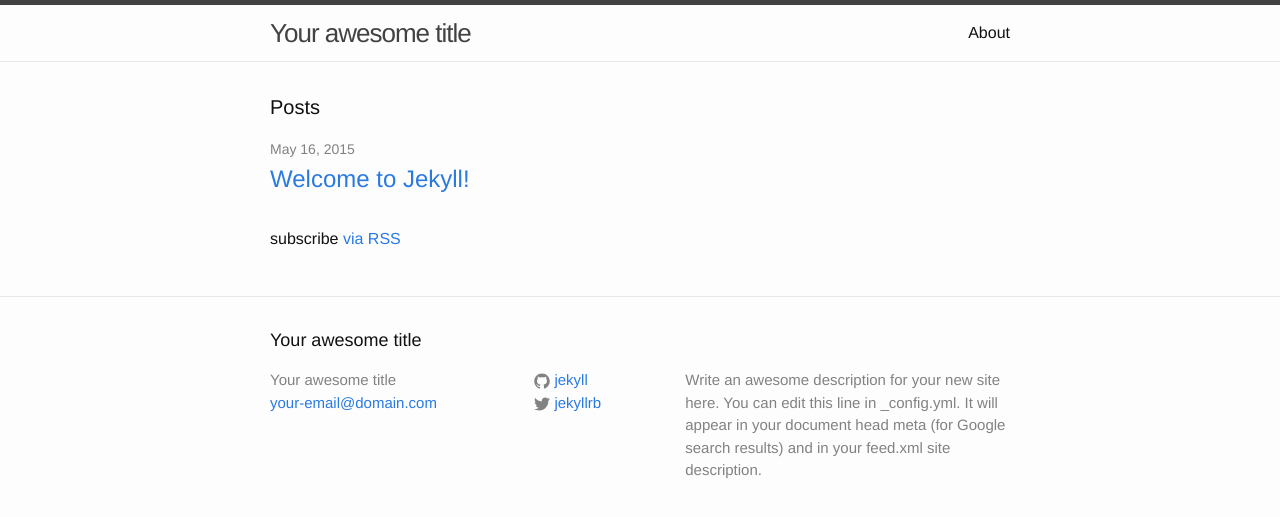
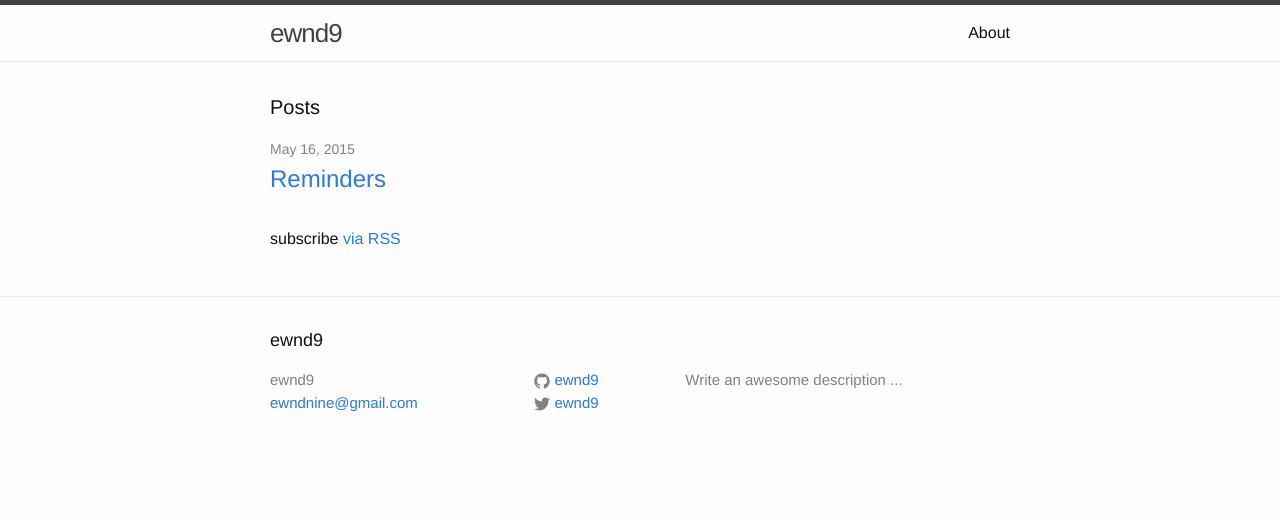
Before and after one commit to ewnd9/ewnd9.github.io, a Jekyll site: the page built from index.html, in a window 1280 px wide. Shown: the top 517 px of the page. Built offline with Jekyll 4.4.1, drawn with Linux system fonts in a browser that asks for light colours.

Commit message:
reminders

```diff
--- a/_config.yml
+++ b/_config.yml
@@ -1,14 +1,12 @@
 # Site settings
-title: Your awesome title
-email: your-email@domain.com
+title: ewnd9
+email: ewndnine@gmail.com
 description: > # this means to ignore newlines until "baseurl:"
-  Write an awesome description for your new site here. You can edit this
-  line in _config.yml. It will appear in your document head meta (for
-  Google search results) and in your feed.xml site description.
+  Write an awesome description ...
 baseurl: "" # the subpath of your site, e.g. /blog/
-url: "http://yourdomain.com" # the base hostname & protocol for your site
-twitter_username: jekyllrb
-github_username:  jekyll
+url: "http://ewnd9.com" # the base hostname & protocol for your site
+twitter_username: ewnd9
+github_username:  ewnd9
 
 # Build settings
 markdown: kramdown
--- a/_includes/footer.html
+++ b/_includes/footer.html
@@ -16,7 +16,7 @@
         <ul class="social-media-list">
           {% if site.github_username %}
           <li>
-            <a href="https://github.com/{{ site.github_username }}">
+            <a target="_blank" href="https://github.com/{{ site.github_username }}">
               <span class="icon  icon--github">
                 <svg viewBox="0 0 16 16">
                   <path fill="#828282" d="M7.999,0.431c-4.285,0-7.76,3.474-7.76,7.761 c0,3.428,2.223,6.337,5.307,7.363c0.388,0.071,0.53-0.168,0.53-0.374c0-0.184-0.007-0.672-0.01-1.32 c-2.159,0.469-2.614-1.04-2.614-1.04c-0.353-0.896-0.862-1.135-0.862-1.135c-0.705-0.481,0.053-0.472,0.053-0.472 c0.779,0.055,1.189,0.8,1.189,0.8c0.692,1.186,1.816,0.843,2.258,0.645c0.071-0.502,0.271-0.843,0.493-1.037 C4.86,11.425,3.049,10.76,3.049,7.786c0-0.847,0.302-1.54,0.799-2.082C3.768,5.507,3.501,4.718,3.924,3.65 c0,0,0.652-0.209,2.134,0.796C6.677,4.273,7.34,4.187,8,4.184c0.659,0.003,1.323,0.089,1.943,0.261 c1.482-1.004,2.132-0.796,2.132-0.796c0.423,1.068,0.157,1.857,0.077,2.054c0.497,0.542,0.798,1.235,0.798,2.082 c0,2.981-1.814,3.637-3.543,3.829c0.279,0.24,0.527,0.713,0.527,1.437c0,1.037-0.01,1.874-0.01,2.129 c0,0.208,0.14,0.449,0.534,0.373c3.081-1.028,5.302-3.935,5.302-7.362C15.76,3.906,12.285,0.431,7.999,0.431z"/>
@@ -30,7 +30,7 @@
 
           {% if site.twitter_username %}
           <li>
-            <a href="https://twitter.com/{{ site.twitter_username }}">
+            <a target="_blank" href="https://twitter.com/{{ site.twitter_username }}">
               <span class="icon  icon--twitter">
                 <svg viewBox="0 0 16 16">
                   <path fill="#828282" d="M15.969,3.058c-0.586,0.26-1.217,0.436-1.878,0.515c0.675-0.405,1.194-1.045,1.438-1.809
```
Also changed, not shown: _posts/2015-05-16-welcome-to-blog.markdown (added, +40 -0 lines), _posts/2015-05-16-welcome-to-jekyll.markdown (deleted, +0 -25 lines), 1 other file.
